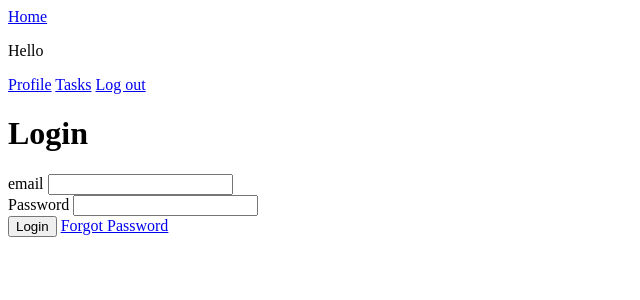
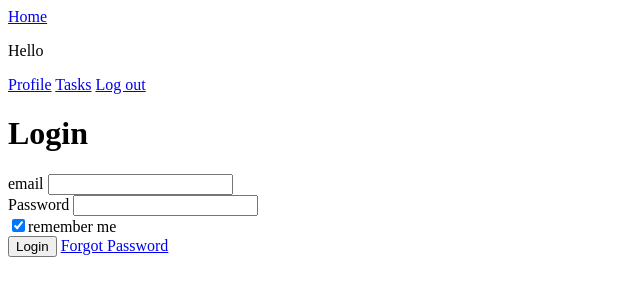
Before and after one commit to IbrahimTarabay/taskapp, a CodeIgniter 4 app: template app/Views/Login/new.php in a window 1280 px wide. Shown: the top 300 px of the page, without its empty margins (0-640 px from the left). Run offline with PHP 8.4 and a stand-in for CodeIgniter, Linux system fonts and the light colour scheme; the template is opened without the code that fills it, so the values that code supplies are empty; some libraries are stand-ins or nearby versions.

Commit message:
add a remember me checkbox to the login form and get its value

```diff
--- a/app/Controllers/Login.php
+++ b/app/Controllers/Login.php
@@ -10,6 +10,7 @@ class Login extends BaseController{
     public function create(){
       $email = $this->request->getPost('email');
       $password = $this->request->getPost('password');
+      $remember_me = (bool) $this->request->getPost('remember_me');
 
       $auth = service('auth');
       if($auth->login($email,$password)){
--- a/app/Views/Login/new.php
+++ b/app/Views/Login/new.php
@@ -17,6 +17,12 @@
      <input type="password" name="password">
    </div>
 
+   <div>
+     <label for="remember_me">
+      <input type="checkbox" id="remember_me" name="remember_me"
+       <?php if(old('remember_me')): ?>checked<?php endif; ?>>remember me
+   </div>
+
    <button>Login</button>
 
    <a href="<?= site_url("/password/forgot") ?>">Forgot Password</a>
```
